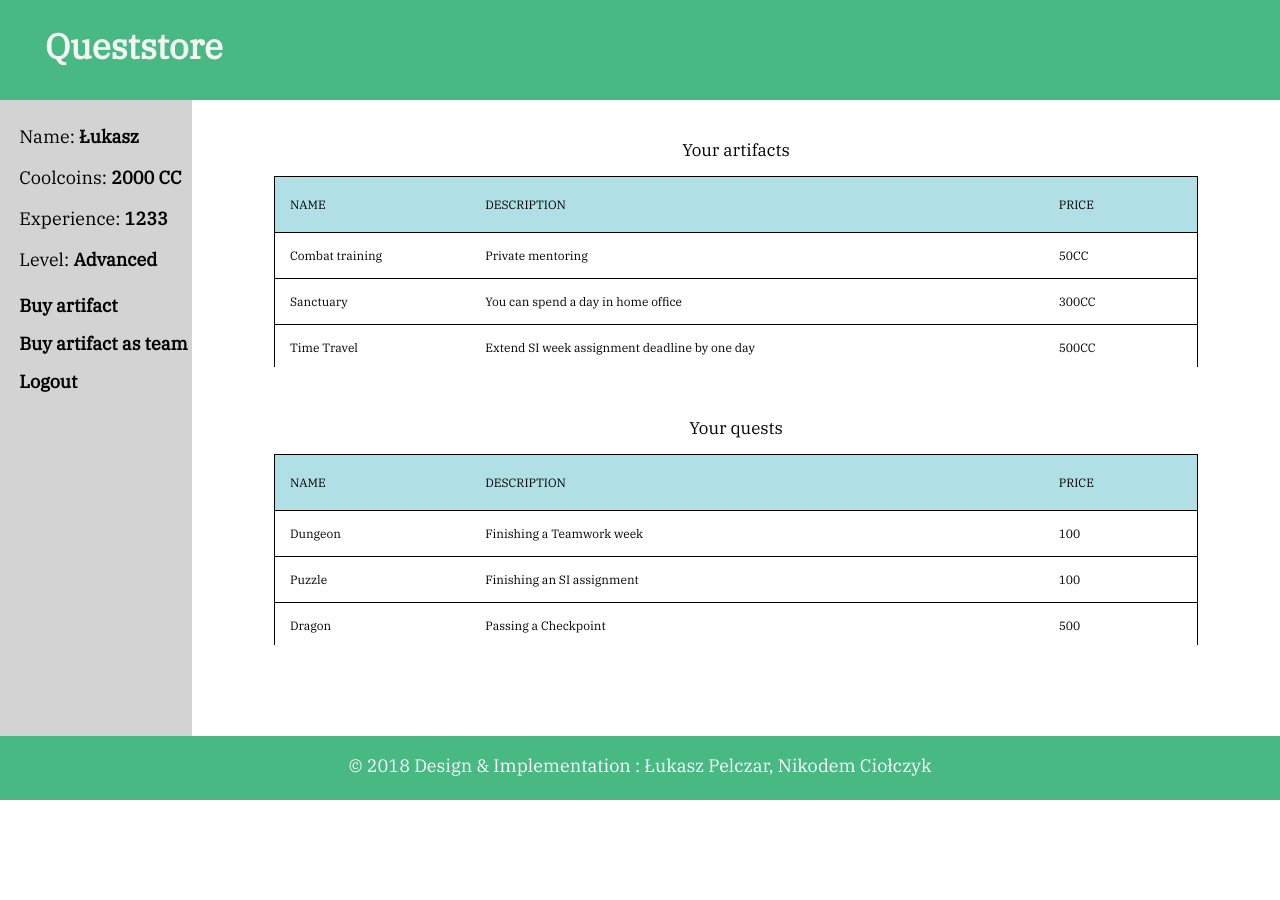
After one commit to lpelczar/Queststore-CMS, a PHP site: page /student_manager.html in a window 1280 px wide. The commit adds this page. Run offline with PHP 8.4, Linux system fonts and the light colour scheme; lists and menus that the app fills with data are empty.

Commit message:
Add student manager content

```diff
--- a/css/manager.css
+++ b/css/manager.css
@@ -25,7 +25,7 @@
     margin-top: 0;
 }
 
-#name {
+.nav-top-element {
     margin-top: 0;
     padding-left: 10%;
 }
--- /dev/null
+++ b/css/student-content.css
@@ -0,0 +1,21 @@
+.content h2 {
+    font-size: larger;
+    margin-top: 5px;
+    text-align: center;
+}
+
+#artifacts-table h1 {
+    font-size: 17px;
+}
+
+#artifacts-table {
+    margin-top: 0;
+}
+
+#quests-table h1 {
+    font-size: 17px;
+}
+
+.tbl-content {
+    height: 134px;
+}
--- a/mentor/display_quests.html
+++ b/mentor/display_quests.html
@@ -62,12 +62,12 @@
                     <tr>
                         <td width="20%">Dungeon</td>
                         <td width="65%">Finishing a Teamwork week</td>
-                        <td width="15%">100CC</td>
+                        <td width="15%">100</td>
                     </tr>
                     <tr>
                         <td width="20%">Puzzle</td>
                         <td width="65%">Finishing an SI assignment</td>
-                        <td width="15%">100CC</td>
+                        <td width="15%">100</td>
                     </tr>
                     <tr>
                         <td width="20%">Dragon</td>
--- /dev/null
+++ b/student_manager.html
@@ -0,0 +1,126 @@
+<!DOCTYPE html>
+<html xmlns="http://www.w3.org/1999/html">
+<head>
+    <meta charset="UTF-8">
+    <title>Queststore</title>
+    <link href="css/style.css" rel="stylesheet">
+    <link href="css/manager.css" rel="stylesheet">
+    <link href="css/table.css" rel="stylesheet">
+    <link href="css/student-content.css" rel="stylesheet">
+
+</head>
+<body>
+<header>
+    <div id="title-bar">
+        <h1 id="title-text">Queststore</h1>
+    </div>
+</header>
+
+<div class="container">
+    <nav class="sidebar">
+        <p class="nav-top-element">Name: <strong>Łukasz</strong></p>
+        <p class="nav-top-element">Coolcoins: <strong>2000 CC</strong></p>
+        <p class="nav-top-element">Experience: <strong>1233</strong></p>
+        <p class="nav-top-element">Level: <strong>Advanced</strong></p>
+
+        <ul>
+            <li class="nav-element">
+                <a href="student/buy_artifact.html">Buy artifact</a>
+            </li>
+            <li class="nav-element">
+                <a href="student/buy_artifact_as_team.html">Buy artifact as team</a>
+            </li>
+            <li class="nav-element">
+                <a href="">Logout</a>
+            </li>
+        </ul>
+    </nav>
+    <div class="content">
+
+        <section id="artifacts-table">
+            <h1>Your artifacts</h1>
+            <div class="tbl-header">
+                <table cellpadding="0" cellspacing="0" border="0">
+                    <thead>
+                    <tr>
+                        <th width="20%">Name</th>
+                        <th width="65%">Description</th>
+                        <th width="15%">Price</th>
+                    </tr>
+                    </thead>
+                </table>
+            </div>
+            <div class="tbl-content">
+                <table cellpadding="0" cellspacing="0" border="0">
+                    <tbody>
+
+                    <tr>
+                        <td width="20%">Combat training</td>
+                        <td width="65%">Private mentoring</td>
+                        <td width="15%">50CC</td>
+                    </tr>
+                    <tr>
+                        <td width="20%">Sanctuary</td>
+                        <td width="65%">You can spend a day in home office</td>
+                        <td width="15%">300CC</td>
+                    </tr>
+                    <tr>
+                        <td width="20%">Time Travel</td>
+                        <td width="65%">Extend SI week assignment deadline by one day</td>
+                        <td width="15%">500CC</td>
+                    </tr>
+
+                    </tbody>
+                </table>
+            </div>
+        </section>
+
+        <section id="quests-table">
+            <h1>Your quests</h1>
+            <div class="tbl-header">
+                <table cellpadding="0" cellspacing="0" border="0">
+                    <thead>
+                    <tr>
+                        <th width="20%">Name</th>
+                        <th width="65%">Description</th>
+                        <th width="15%">Price</th>
+                    </tr>
+                    </thead>
+                </table>
+            </div>
+            <div class="tbl-content">
+                <table cellpadding="0" cellspacing="0" border="0">
+                    <tbody>
+
+                    <tr>
+                        <td width="20%">Dungeon</td>
+                        <td width="65%">Finishing a Teamwork week</td>
+                        <td width="15%">100</td>
+                    </tr>
+                    <tr>
+                        <td width="20%">Puzzle</td>
+                        <td width="65%">Finishing an SI assignment</td>
+                        <td width="15%">100</td>
+                    </tr>
+                    <tr>
+                        <td width="20%">Dragon</td>
+                        <td width="65%">Passing a Checkpoint</td>
+                        <td width="15%">500</td>
+                    </tr>
+
+                    </tbody>
+                </table>
+            </div>
+        </section>
+
+    </div>
+</div>
+
+<footer>
+    <div id="bottom-bar">
+        <p id="copyright">© 2018 Design & Implementation : Łukasz Pelczar, Nikodem Ciołczyk</p>
+    </div>
+</footer>
+
+</body>
+</html>
```
